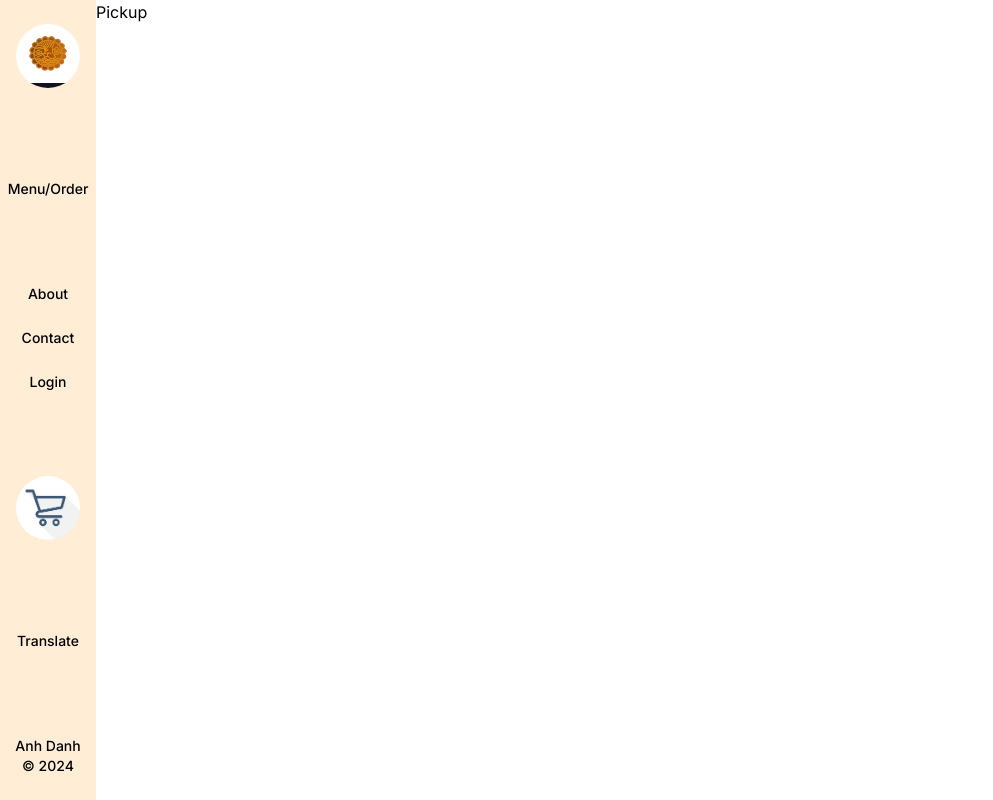
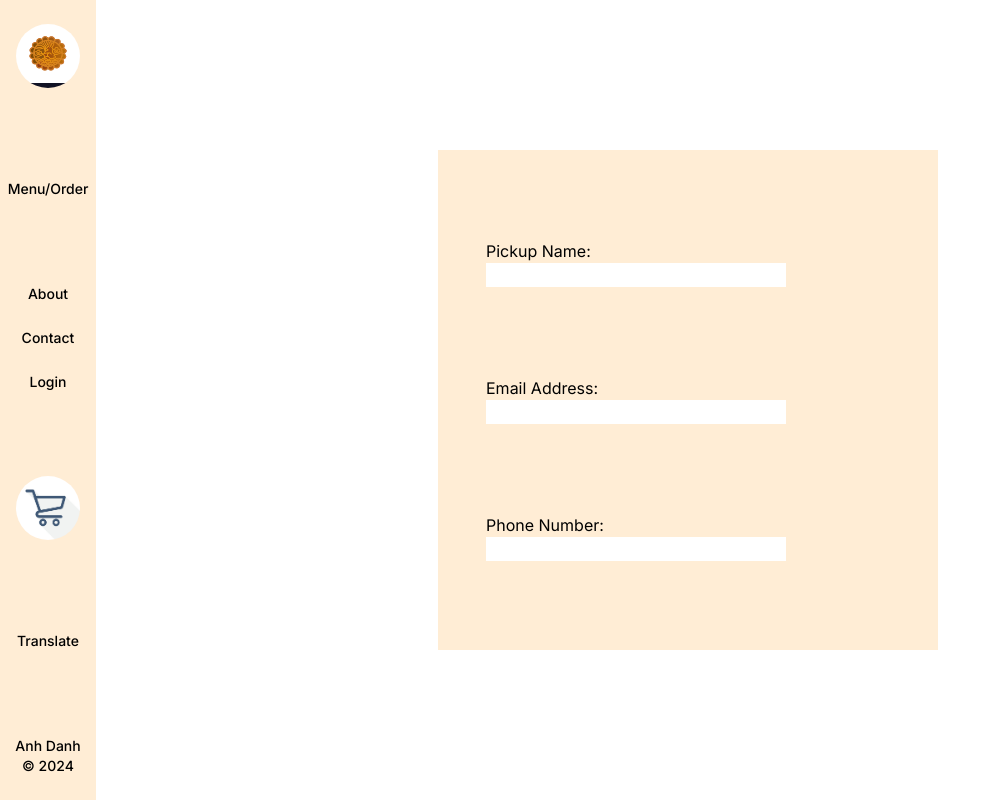
Before and after one commit to juiceman1014/bakery-website, a Next.js app in the folder client/: page /checkout-methods/pickup in a window 1280 px wide. Shown: the whole page, without its empty margins (0-993 px from the left). Built offline with nearby package versions, Linux system fonts and the light colour scheme.

Commit message:
initial pickup page code

```diff
--- a/client/src/app/checkout-methods/pickup/page.jsx
+++ b/client/src/app/checkout-methods/pickup/page.jsx
@@ -1,11 +1,30 @@
 import React from "react";
+import Link from "next/link";
 
 const Pickup = () => {
-    return(
-        <div>
-            Pickup
-        </div>
-    );
+  return (
+    <>
+      <div className="flex flex-row justify-center items-center h-screen">
+        <container className="flex flex-col justify-center items-start bg-orange-100 h-[500px] w-[500px] justify-evenly my-auto">
+          <div className="flex flex-col ml-[3rem]">
+            <p>Pickup Name: </p>
+            <input className = "w-[300px]"></input>
+          </div>
+
+          <div className="flex flex-col ml-[3rem]">
+            <p>Email Address: </p>
+            <input className = "w-[300px]" ></input>
+          </div>
+
+          <div className="flex flex-col ml-[3rem]">
+            <p>Phone Number: </p>
+            <input className = "w-[300px]"></input>
+          </div>
+
+        </container>
+      </div>
+    </>
+  );
 };
 
-export default Pickup
+export default Pickup;
```
